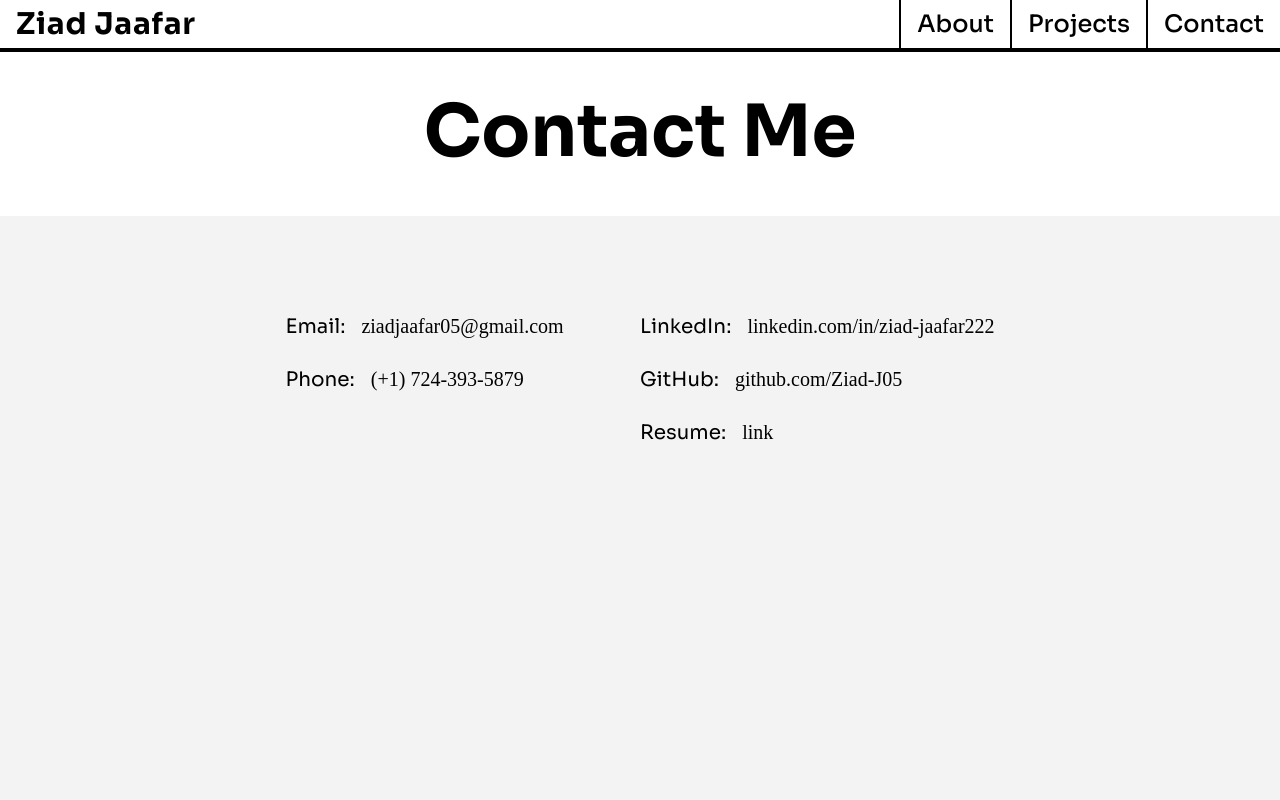
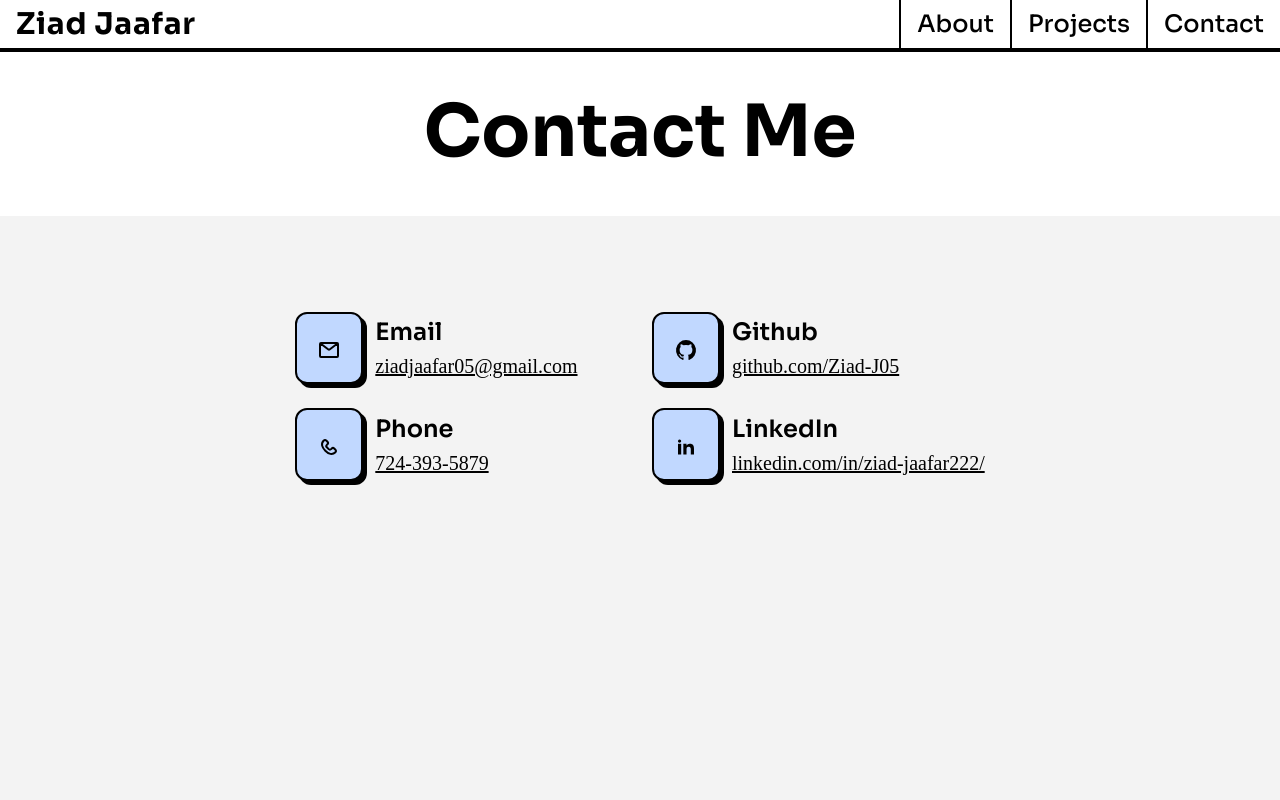
Before and after one commit to Ziad-J05/Portfolio-Site, a React (Vite) app: page /contact in a window 1280 px wide. Shown: the top 800 px of the page. Built offline with nearby package versions, Linux system fonts and the light colour scheme; a web font is replaced by a local one.

Commit message:
styled contact page links with icons

```diff
--- a/src/components/Icons.tsx
+++ b/src/components/Icons.tsx
@@ -30,3 +30,38 @@ export function AngleDown(){
         </svg>
     )
 }
+
+export function LinkedIn(){
+    return(
+        <svg className="fill-current inline w-6 h-6" aria-hidden="true" xmlns="http://www.w3.org/2000/svg" width="24" height="24" fill="currentColor" viewBox="0 0 24 24">
+            <path fill-rule="evenodd" d="M12.51 8.796v1.697a3.738 3.738 0 0 1 3.288-1.684c3.455 0 4.202 2.16 4.202 4.97V19.5h-3.2v-5.072c0-1.21-.244-2.766-2.128-2.766-1.827 0-2.139 1.317-2.139 2.676V19.5h-3.19V8.796h3.168ZM7.2 6.106a1.61 1.61 0 0 1-.988 1.483 1.595 1.595 0 0 1-1.743-.348A1.607 1.607 0 0 1 5.6 4.5a1.601 1.601 0 0 1 1.6 1.606Z" clip-rule="evenodd"/>
+            <path d="M7.2 8.809H4V19.5h3.2V8.809Z"/>
+        </svg>
+
+    )
+}
+
+export function Envelope(){
+    return(
+        <svg className="fill-current inline w-6 h-6" aria-hidden="true" xmlns="http://www.w3.org/2000/svg" width="24" height="24" fill="none" viewBox="0 0 24 24">
+            <path stroke="currentColor" fill='none' strokeLinecap="round" strokeWidth="2" d="m3.5 5.5 7.893 6.036a1 1 0 0 0 1.214 0L20.5 5.5M4 19h16a1 1 0 0 0 1-1V6a1 1 0 0 0-1-1H4a1 1 0 0 0-1 1v12a1 1 0 0 0 1 1Z"/>
+        </svg>
+
+    )
+}
+
+export function GitHub(){
+    return(
+        <svg className="fill-current inline w-6 h-6" aria-hidden="true" xmlns="http://www.w3.org/2000/svg" width="24" height="24" fill="currentColor" viewBox="0 0 24 24">
+            <path fill-rule="evenodd" d="M12.006 2a9.847 9.847 0 0 0-6.484 2.44 10.32 10.32 0 0 0-3.393 6.17 10.48 10.48 0 0 0 1.317 6.955 10.045 10.045 0 0 0 5.4 4.418c.504.095.683-.223.683-.494 0-.245-.01-1.052-.014-1.908-2.78.62-3.366-1.21-3.366-1.21a2.711 2.711 0 0 0-1.11-1.5c-.907-.637.07-.621.07-.621.317.044.62.163.885.346.266.183.487.426.647.71.135.253.318.476.538.655a2.079 2.079 0 0 0 2.37.196c.045-.52.27-1.006.635-1.37-2.219-.259-4.554-1.138-4.554-5.07a4.022 4.022 0 0 1 1.031-2.75 3.77 3.77 0 0 1 .096-2.713s.839-.275 2.749 1.05a9.26 9.26 0 0 1 5.004 0c1.906-1.325 2.74-1.05 2.74-1.05.37.858.406 1.828.101 2.713a4.017 4.017 0 0 1 1.029 2.75c0 3.939-2.339 4.805-4.564 5.058a2.471 2.471 0 0 1 .679 1.897c0 1.372-.012 2.477-.012 2.814 0 .272.18.592.687.492a10.05 10.05 0 0 0 5.388-4.421 10.473 10.473 0 0 0 1.313-6.948 10.32 10.32 0 0 0-3.39-6.165A9.847 9.847 0 0 0 12.007 2Z" clip-rule="evenodd"/>
+        </svg>
+    )
+}
+
+export function Phone(){
+    return(
+        <svg className="fill-current inline w-6 h-6" aria-hidden="true" xmlns="http://www.w3.org/2000/svg" width="24" height="24" fill="none" viewBox="0 0 24 24">
+            <path stroke="currentColor" fill='none' strokeLinecap="round" strokeLinejoin="round" strokeWidth="2" d="M18.427 14.768 17.2 13.542a1.733 1.733 0 0 0-2.45 0l-.613.613a1.732 1.732 0 0 1-2.45 0l-1.838-1.84a1.735 1.735 0 0 1 0-2.452l.612-.613a1.735 1.735 0 0 0 0-2.452L9.237 5.572a1.6 1.6 0 0 0-2.45 0c-3.223 3.2-1.702 6.896 1.519 10.117 3.22 3.221 6.914 4.745 10.12 1.535a1.601 1.601 0 0 0 0-2.456Z"/>
+        </svg>
+    )
+}
--- a/src/pages/ContactPage.tsx
+++ b/src/pages/ContactPage.tsx
@@ -5,6 +5,8 @@ import { LinkButton } from '../components/LinkButton'
 import ContentContainer from '../components/ContentContainer'
 import { SectionHeading, PageHeading } from '../components/Headings'
 import Footer from '../components/Footer'
+import { ReactElement } from 'react'
+import { ArrowDown, LinkedIn, Envelope, GitHub, Phone } from '../components/Icons'
 
 export default function ContactPage() {
 
@@ -14,20 +16,16 @@ export default function ContactPage() {
       <PageHeading text="Contact Me" />
         <MainContentArea width='4xl' content={[
 
-            <div className='grid grid-cols-2 grid-rows-1 w-fit mb-4 mx-auto text-xl'>
+            <div className='grid grid-cols-2 grid-rows-1 gap-6 w-fit mb-4 mx-auto text-xl'>
 
               <ul className='flex flex-col gap-6'>
-                <li>
-                  <ThingBeforeLink text="Email"/>
-                  <a href="mailto:ziadjaafar05@gmail.com">ziadjaafar05@gmail.com</a>
-                </li>
-                <li><ThingBeforeLink text="Phone"/><a href="tel:+17243935879">&#40;+1&#41; 724-393-5879</a></li>
+                <AnchorWidget label="Email" href="mailto:ziadjaafar05@gmail.com" display='ziadjaafar05@gmail.com' icon={<Envelope/>}/>
+                <AnchorWidget label="Phone" href="tel:+1724-393-5879" display='724-393-5879' icon={<Phone/>}/>
               </ul>
 
               <ul className='flex flex-col gap-6'>
-                <li><ThingBeforeLink text="LinkedIn"/><a href="https://www.linkedin.com/in/ziad-jaafar222/">linkedin.com/in/ziad-jaafar222</a></li>
-                <li><ThingBeforeLink text="GitHub"/><a href="https://github.com/Ziad-J05">github.com/Ziad-J05</a></li>
-                <li><ThingBeforeLink text="Resume"/><a href="">link</a></li>
+                <AnchorWidget label="Github" href="https://github.com/Ziad-J05" display='github.com/Ziad-J05' icon={<GitHub/>}/>
+                <AnchorWidget label="LinkedIn" href="https://www.linkedin.com/in/ziad-jaafar222/" display='linkedin.com/in/ziad-jaafar222/' icon={<LinkedIn/>}/>
               </ul>
 
             </div>
@@ -39,10 +37,25 @@ export default function ContactPage() {
   )
 }
 
-function ThingBeforeLink({text}: {text: string}){
+interface AnchorWidgetProps{
+  label: string;
+  href: string;
+  display: string;
+  icon: ReactElement;
+}
+
+function AnchorWidget({label, href, display, icon}: AnchorWidgetProps){
   return(
-    <span className='mr-4 font-(family-name:--display-font) text-xl'>
-      {text}:
-    </span>
+    <div className='flex gap-3'>
+
+      <div className='p-5 border-2 rounded-xl bg-[var(--accent-lt)] shadow-(--shadow)'>{icon}</div>
+
+      <div className='flex flex-col justify-evenly'>
+        <div className='mr-4 font-(family-name:--display-font) font-semibold text-2xl'>
+          {label}
+        </div>
+        <a className='text-black underline hover:text-[var(--primary)]' href={href}>{display}</a>
+      </div>
+    </div>
   )
 }
```
